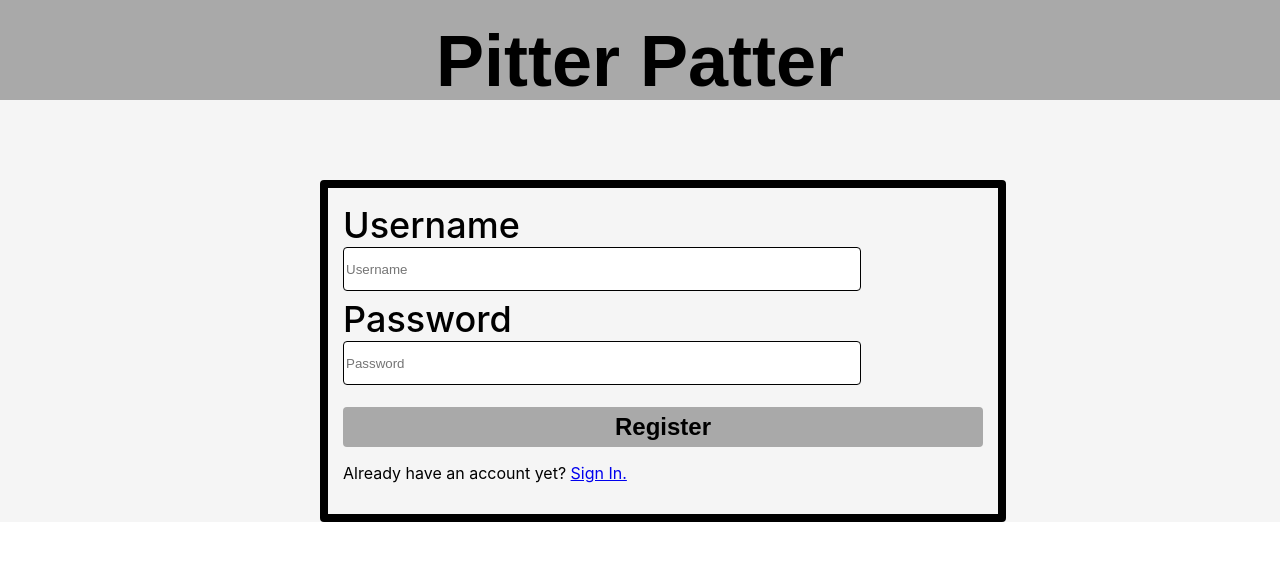
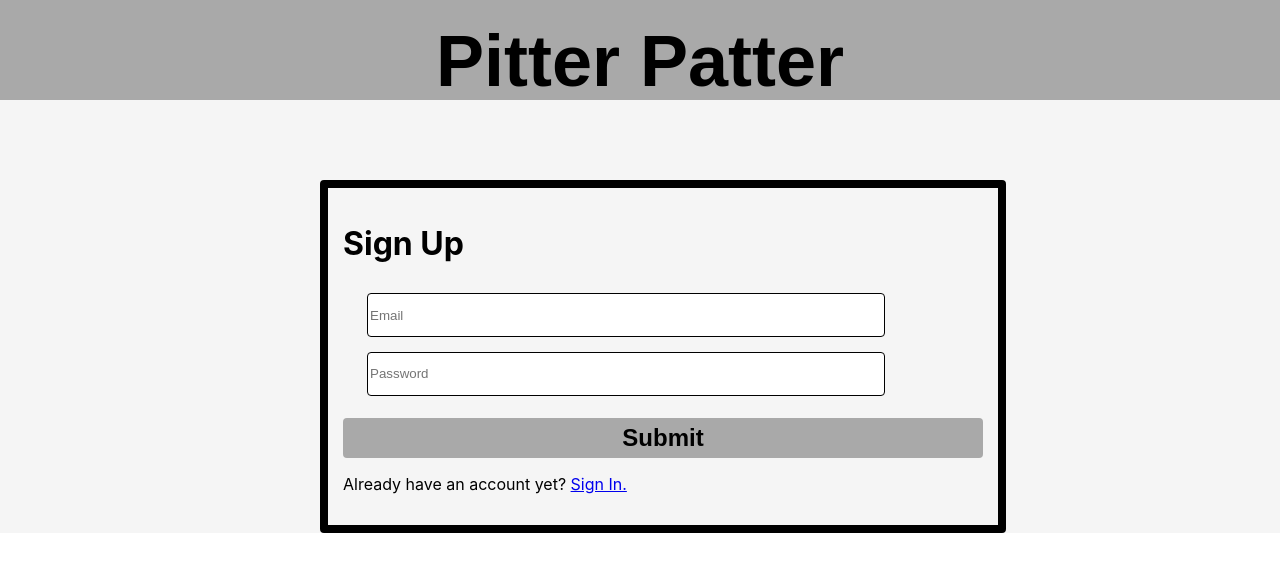
Before and after one commit to demowi8/PitterPatter-app, a React (Create React App) app in the folder pitterpatter-app/: page /signup in a window 1280 px wide. Shown: the top 572 px of the page. Built offline with nearby package versions, Linux system fonts and the light colour scheme.

Commit message:
imported user auth and set up new user function

```diff
--- a/pitterpatter-app/src/components/SignUp.jsx
+++ b/pitterpatter-app/src/components/SignUp.jsx
@@ -1,21 +1,22 @@
 import FormInput from './FormInput';
 import React, {useState} from 'react';
 import {Link} from 'react-router-dom';
-
+import { UserAuth } from '../context/AuthContext';
 
 
 const SignUp = () => {
     const [profileValues, setProfileValues] = useState({
-        username:"",
+        email:"",
         password:"",
       });
-
-      const inputs = [{
+    const [error, setError] = useState('');
+    const { createUser } = UserAuth();
+    const inputs = [{
         id: 1,
-        name:'username',
-        type:'text',
-        placeholder:'Username',
-        label:'Username',
+        name:'email',
+        type:'email',
+        placeholder:'Email',
+        // label:'E-mail',
         required: true
       },
       {
@@ -23,20 +24,31 @@ const SignUp = () => {
         name:'password',
         type:'text',
         placeholder:'Password',
-        label:'Password',
+        // label:'Password',
         required: true
       }]
 
-      const handleSubmit = (e)=> {
+      const handleSubmit = async (e)=> {
         e.preventDefault();
+        setError('');
+        try{
+            await createUser(profileValues.email, profileValues.password)
+
+        } catch (e) {
+            setError(e.message)
+            console.log(e.message);
+        }
       };
 
       const onChange = (e)=>{
         setProfileValues({...profileValues, [e.target.name]: e.target.value });
       }
     return (
-        <div>
-            <form className='loginCard' onSubmit={handleSubmit}>
+        <div className='loginCard' >
+            <div className='title'>
+                <h1>Sign Up</h1>
+            </div>
+            <form onSubmit={handleSubmit}>
                 {inputs.map((input) => (
             <FormInput
             key={input.id}
@@ -44,7 +56,7 @@ const SignUp = () => {
             value={profileValues[input.name]}
             onChange={onChange}/>
             ))}
-            <button className='Btn'>Register</button>
+            <button className='Btn'>Submit</button>
             <p>Already have an account yet? <Link to='/'>Sign In.</Link></p>
             </form>
         </div>
```
